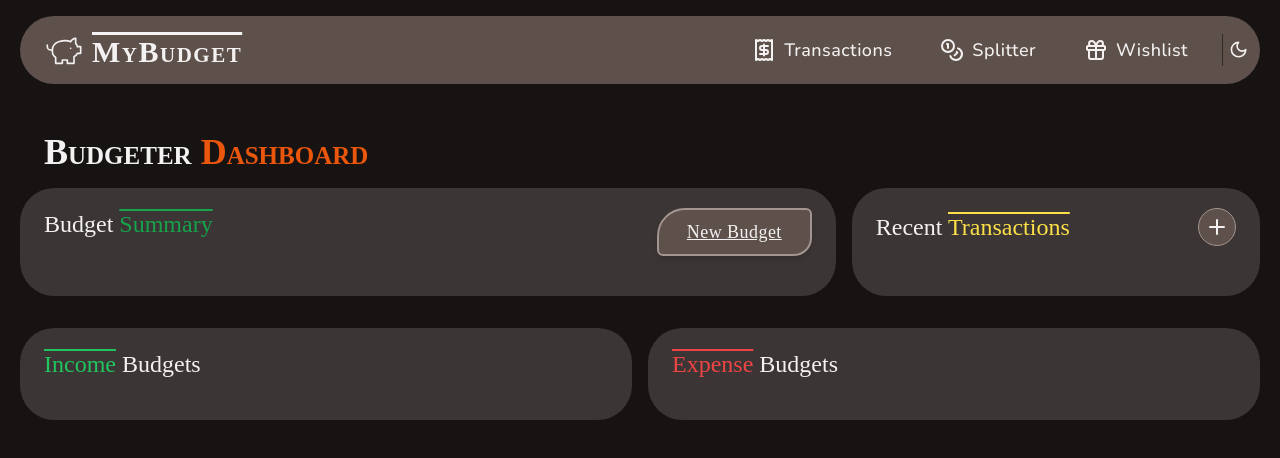
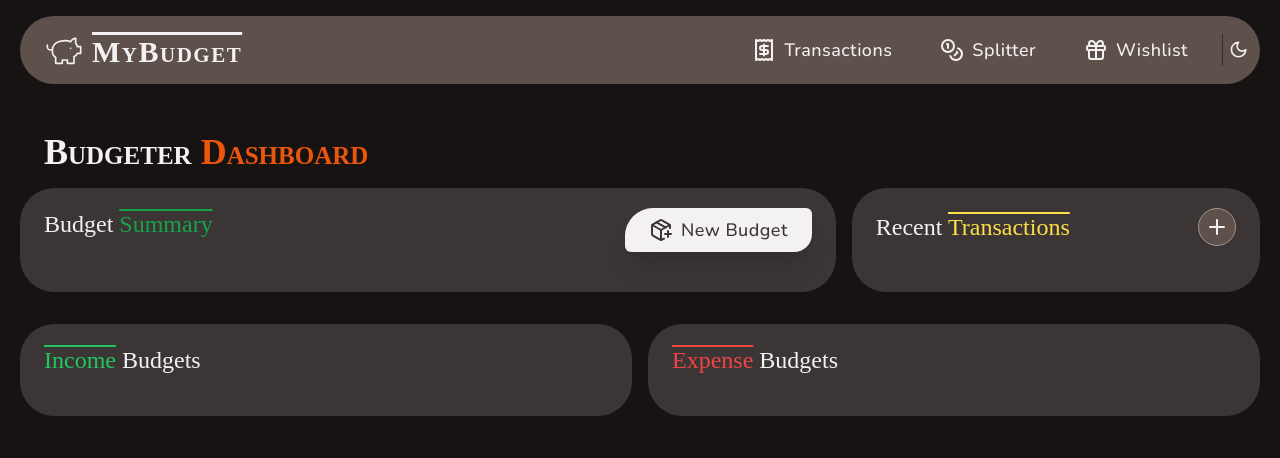
Before and after one commit to maateh/budgeter, a React (Vite) app: page / in a window 1280 px wide. Shown: the top 458 px of the page. Built offline with nearby package versions, Linux system fonts and the light colour scheme; a web font is replaced by a local one.

Commit message:
make BudgetSheet component more reusable

```diff
--- a/src/components/shared/CreateBudgetSheet.tsx
+++ b/src/components/shared/BudgetSheet.tsx
@@ -2,20 +2,21 @@ import { useState } from "react"
 
 // shadcn
 import { Sheet, SheetTrigger, SheetContent, SheetHeader, SheetTitle } from "@/components/ui/sheet"
-import { Button } from "@/components/ui/button"
 
 // components
 import BudgetForm from "../form/BudgetForm"
 
-const CreateBudgetSheet = () => {
+type BudgetSheetProps = {
+  children: React.JSX.Element
+}
+
+const BudgetSheet = ({ children }: BudgetSheetProps) => {
   const [open, setOpen] = useState(false)
 
   return (
     <Sheet open={open} onOpenChange={setOpen}>
       <SheetTrigger asChild>
-        <Button variant="outline" border="md" size="xl" className="ml-auto">
-          New Budget
-        </Button>
+        {children}
       </SheetTrigger>
 
       <SheetContent side="top">
@@ -29,4 +30,4 @@ const CreateBudgetSheet = () => {
   )
 }
 
-export default CreateBudgetSheet
+export default BudgetSheet
--- a/src/layouts/_root/pages/budgets/BudgetDetails.tsx
+++ b/src/layouts/_root/pages/budgets/BudgetDetails.tsx
@@ -1,8 +1,17 @@
 import { useLoaderData } from "react-router-dom"
+
+// icons
+import { Pencil, Trash2 } from "lucide-react"
+
+// shadcm
+import { Button } from "@/components/ui/button"
+
+// components
+import TransactionList from "@/components/shared/RecentTransactions"
+import CreateBudgetSheet from "@/components/shared/BudgetSheet"
 
 // types
 import Budget from "@/models/Budget"
-import TransactionList from "@/components/shared/RecentTransactions"
 
 type BudgetDetailsLoaderData = {
   budget: Budget
@@ -16,9 +25,10 @@ const BudgetDetails = () => {
       <h1 className="ml-6">Budget <span className="text-green-400">Details</span></h1>
 
       <div className="w-full flex flex-col justify-between gap-4 md:flex-row">
-        <section className="w-full layout-rounded bg-primary md:w-4/6 md:max-w-5xl">
+        <section className="w-full h-fit min-h-96 layout-rounded bg-primary md:w-4/6 md:max-w-5xl">
+          <div className="flex justify-between items-center">
             <h2
-            className="w-fit px-12 py-4 overline rounded-full"
+              className="px-12 py-4 overline rounded-full"
               style={{
                 backgroundColor: budget.theme.background,
                 color: budget.theme.foreground
@@ -26,6 +36,30 @@ const BudgetDetails = () => {
             >
               {budget.name}
             </h2>
+
+            <div className="flex justify-center items-center gap-x-4 gap-y">
+              <Button
+                variant="destructive"
+                size="sm"
+                className="flex items-center gap-x-1.5 "
+              >
+                <Trash2 size={18} />
+                <span>Delete</span>
+              </Button>
+
+              <CreateBudgetSheet>
+                <Button
+                  variant="default"
+                  border="md"
+                  size="lg"
+                  className="flex items-center gap-x-2"
+                >
+                  <Pencil size={18} />
+                  <span>Edit</span>
+                </Button>
+              </CreateBudgetSheet>
+            </div>
+          </div>
         </section>
 
         <section className="w-full min-w-80 layout-rounded bg-primary md:w-2/6 md:max-w-lg">
--- a/src/layouts/_root/pages/home/components/BudgetSummary.tsx
+++ b/src/layouts/_root/pages/home/components/BudgetSummary.tsx
@@ -1,12 +1,27 @@
+// icons
+import { PackagePlus } from "lucide-react"
+
+// shadcn
+import { Button } from "@/components/ui/button"
+
 // components
-import CreateBudgetSheet from "@/components/shared/CreateBudgetSheet"
+import BudgetSheet from "@/components/shared/BudgetSheet"
 
 const BudgetSummary = () => {
   return (
     <>
       <div className="mb-5 flex justify-between">
         <h2>Budget <span className="text-green-600 overline">Summary</span></h2>
-        <CreateBudgetSheet />
+        <BudgetSheet>
+          <Button
+            border="md"
+            size="lg"
+            className="flex items-center gap-x-2"
+          >
+            <PackagePlus />
+            <span>New Budget</span>
+          </Button>
+        </BudgetSheet>
       </div>
     </>
   )
```
Lines whose indentation alone changed are shown as unchanged.
